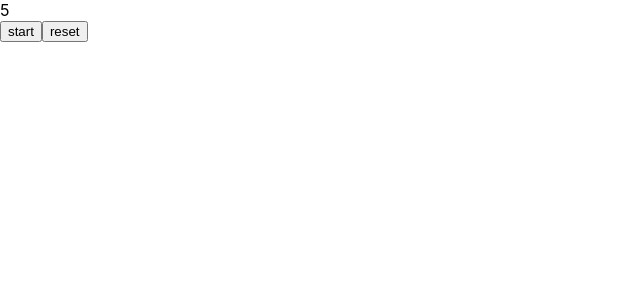
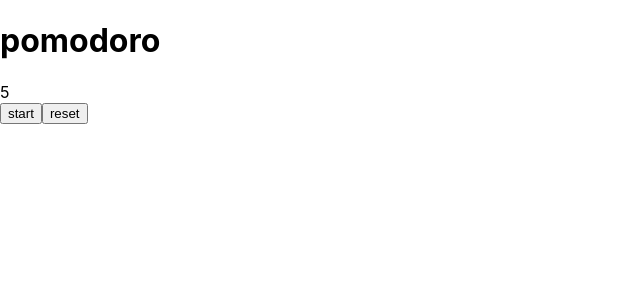
Before and after one commit to MLaurenzo/pomodoro, a React (Create React App) app: page / in a window 1280 px wide. Shown: the top 300 px of the page, without its empty margins (0-640 px from the left). Built offline with nearby package versions, Linux system fonts and the light colour scheme.

Commit message:
Introduce Pomodoro, Break and Session component.

```diff
--- a/src/App.js
+++ b/src/App.js
@@ -1,16 +1,10 @@
-import React, { Component } from 'react';
-import './App.css';
-import Timer from './timer/Timer.js'
+import React from 'react';
+import Session from "./pomodoro/Session.js";
 
-class App extends Component {
-  render() {
+const App = () => {
     return (
-        <Timer
-            duration={5}
-            onFinish={() => console.log('finished')}
-        />
+        <Session/>
     );
-  }
-}
+};
 
 export default App;
--- /dev/null
+++ b/src/pomodoro/Break.js
@@ -0,0 +1,13 @@
+import React from 'react';
+import Timer from './Timer.js';
+
+const Break = (props) => {
+    return (
+        <Timer
+            duration={1}
+            onFinish={() => props.onFinish && props.onFinish()}
+        />
+    )
+};
+
+export default Break;
--- /dev/null
+++ b/src/pomodoro/Pomodoro.js
@@ -0,0 +1,13 @@
+import React from 'react';
+import Timer from './Timer.js';
+
+const Pomodoro = (props) => {
+    return (
+        <Timer
+            duration={5}
+            onFinish={() => props.onFinish && props.onFinish()}
+        />
+    )
+};
+
+export default Pomodoro;
--- /dev/null
+++ b/src/pomodoro/Session.js
@@ -0,0 +1,18 @@
+import React, {useState} from 'react';
+import Pomodoro from './Pomodoro.js';
+import Break from './Break.js';
+
+const Session = () => {
+    const [activity, setActivity] = useState('pomodoro');
+
+    return (
+        <div>
+            <h1>{activity}</h1>
+            {activity === 'pomodoro' && <Pomodoro onFinish={() => setActivity('break')}/>}
+            {activity === 'break' && <Break onFinish={() => setActivity('pomodoro')}/>}
+        </div>
+
+    )
+};
+
+export default Session;
--- a/src/timer/Timer.js
+++ b/src/pomodoro/Timer.js
@@ -67,6 +67,6 @@ const Timer = (props) => {
             </div>
         </div>
     )
-}
+};
 
 export default Timer;
```
